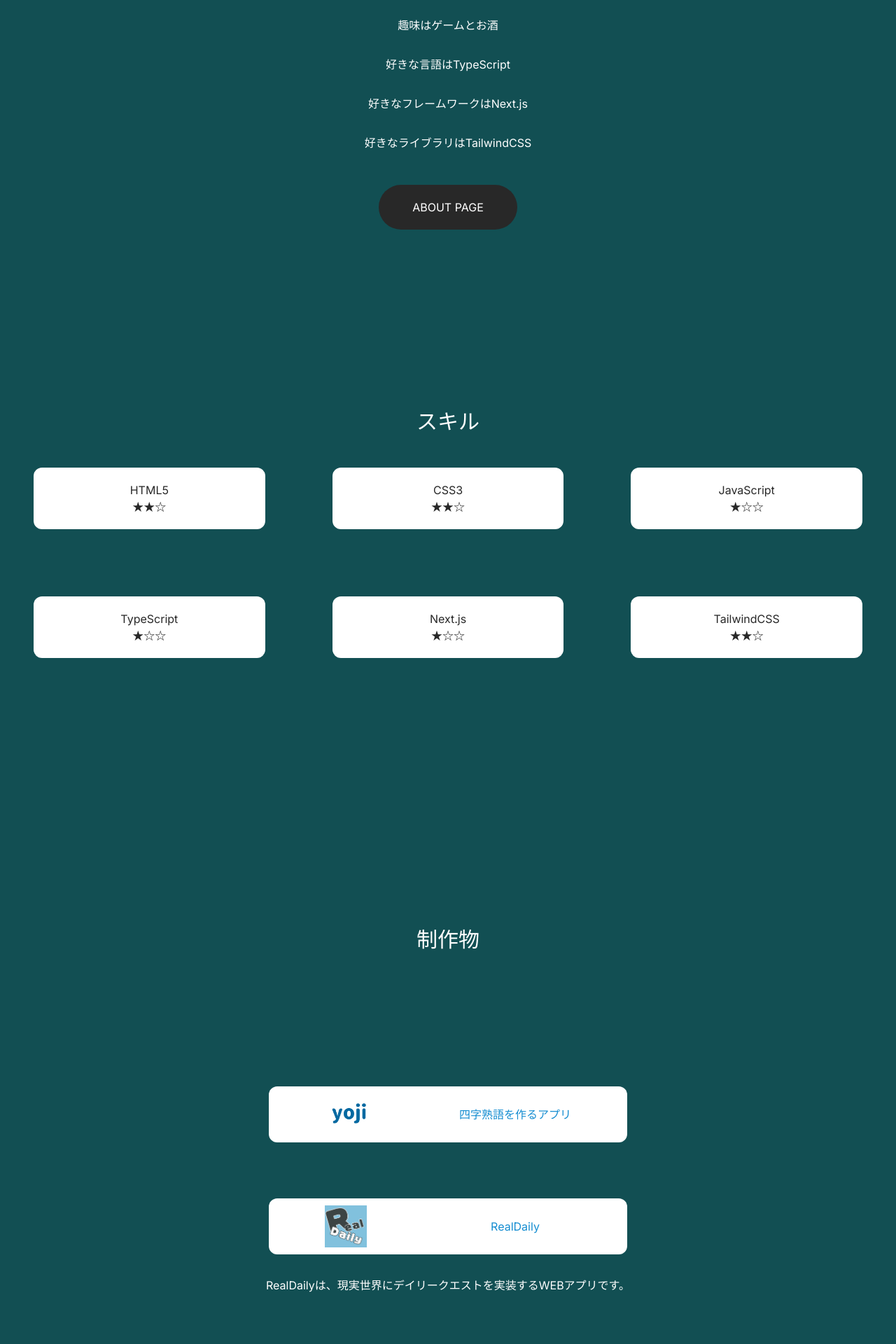
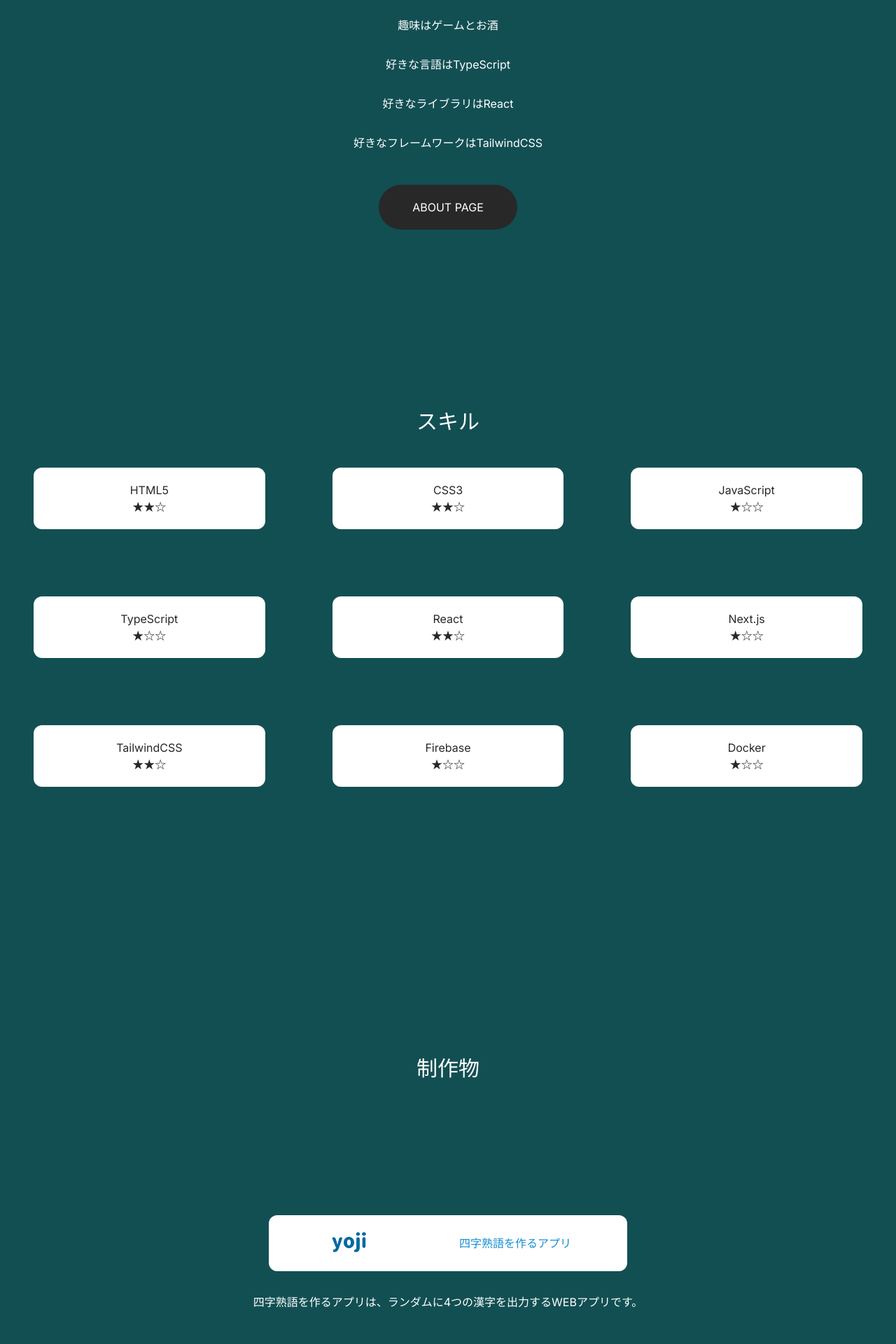
Before and after one commit to CA01971020/hii-site, a Next.js app in the folder hii-site/: page / in a window 1280 px wide. Shown: the part 340-2260 px from the top of the page at 70% size. Built offline with nearby package versions, Linux system fonts and the light colour scheme.

Commit message:
更新と修正

```diff
--- a/hii-site/src/component/portfolio/yojijyukugo.tsx
+++ b/hii-site/src/component/portfolio/yojijyukugo.tsx
@@ -2,6 +2,7 @@
 
 export default function Yojijyukugo() {
   return (
+    <div>
       <div>
         <a
           href="https://yojijyukugo.vercel.app/"
@@ -22,5 +23,11 @@
           </div>
         </a>
       </div>
+      <div className=" mt-8 mr-8 ml-8">
+        <p>
+          四字熟語を作るアプリは、ランダムに4つの漢字を出力するWEBアプリです。
+        </p>
+      </div>
+    </div>
   );
 }
--- a/hii-site/src/component/top_page/about.tsx
+++ b/hii-site/src/component/top_page/about.tsx
@@ -14,10 +14,10 @@
         <p>好きな言語はTypeScript</p>
       </div>
       <div className="mt-8">
-        <p>好きなフレームワークはNext.js</p>
+        <p>好きなライブラリはReact</p>
       </div>
       <div className="mt-8">
-        <p>好きなライブラリはTailwindCSS</p>
+        <p>好きなフレームワークはTailwindCSS</p>
       </div>
       <div className="mt-12">
         <NextLink href="/about">
--- a/hii-site/src/component/top_page/skill.tsx
+++ b/hii-site/src/component/top_page/skill.tsx
@@ -20,6 +20,10 @@
           <p>★☆☆</p>
         </div>
         <div className="bg-white text-Customblack rounded-xl p-5">
+          <p>React</p>
+          <p>★★☆</p>
+        </div>
+        <div className="bg-white text-Customblack rounded-xl p-5">
           <p>Next.js</p>
           <p>★☆☆</p>
         </div>
@@ -27,6 +31,14 @@
           <p>TailwindCSS</p>
           <p>★★☆</p>
         </div>
+        <div className="bg-white text-Customblack rounded-xl p-5">
+          <p>Firebase</p>
+          <p>★☆☆</p>
+        </div>
+        <div className="bg-white text-Customblack rounded-xl p-5">
+          <p>Docker</p>
+          <p>★☆☆</p>
+        </div>
       </div>
     </section>
   );
```
Lines whose indentation alone changed are shown as unchanged.
